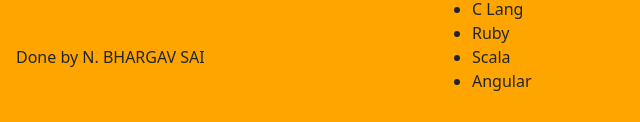
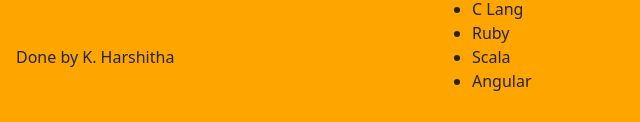
Before and after one commit to bhargavsai2001/tutorpoint, a plain HTML site: page courses.html in a window 1280 px wide. Shown: the part 2050-2172 px from the top of the page, 0-640 px from the left. Drawn offline with nearby package versions, Linux system fonts and the light colour scheme.

Commit message:
Update courses.html

```diff
--- a/courses.html
+++ b/courses.html
@@ -203,7 +203,7 @@
               <a href="#" class="fa fa-google"></a>
               <a href="#" class="fa fa-linkedin"></a>
               <br><br><br>
-              <p>Done by N. BHARGAV SAI</p>
+              <p>Done by K. Harshitha</p>
             </div>
             <div class="col">
               <br>
```
